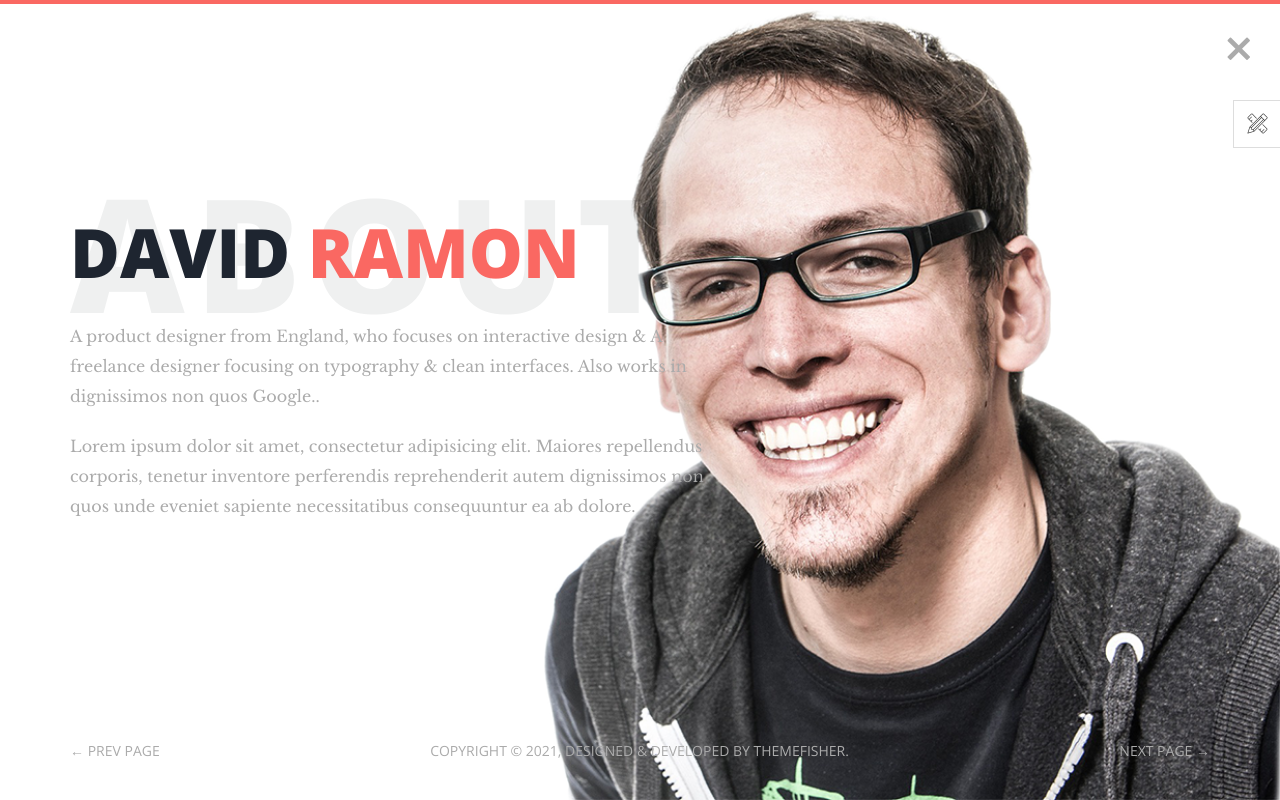
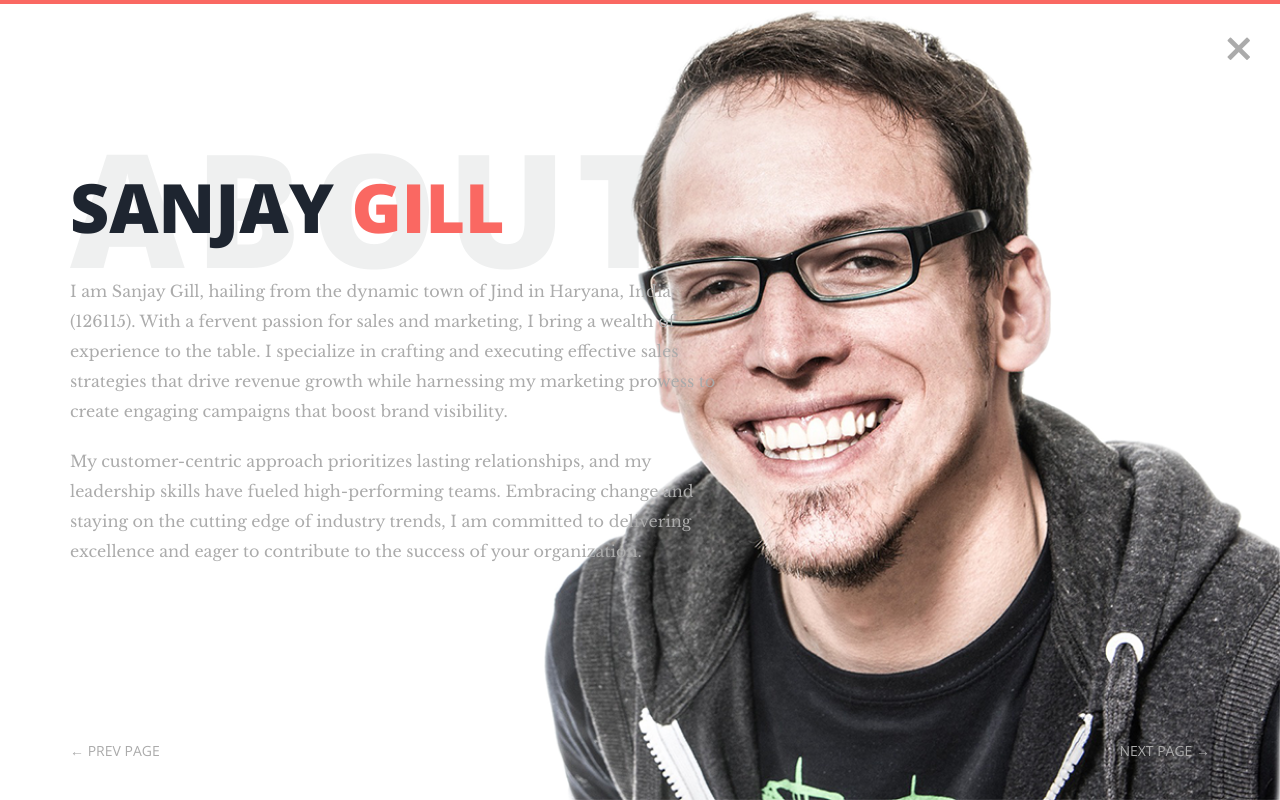
Before and after one commit to gillsanjay/sanjaygill.github.io, a plain HTML site: page welcome.html in a window 1280 px wide. Drawn offline with nearby package versions, Linux system fonts and the light colour scheme; files whose address does not match are found by name.

Commit message:
Update welcome.html

```diff
--- a/welcome.html
+++ b/welcome.html
@@ -1,38 +1,18 @@
-<!--
- // WEBSITE: https://themefisher.com
- // TWITTER: https://twitter.com/themefisher
- // FACEBOOK: https://www.facebook.com/themefisher
- // GITHUB: https://github.com/themefisher/
--->
-
-<!--
-THEME: Phantom - Bootstrap Portfolio Template
-VERSION: 1.0.0
-AUTHOR: Themefisher
-
-HOMEPAGE: https://themefisher.com/products/phantom-best-bootstrap-portfolio-template/
-DEMO: https://demo.themefisher.com/phantom/
-GITHUB: https://github.com/themefisher/Phantom-Bootstrap-Portfolio-Template
-
-WEBSITE: https://themefisher.com
-TWITTER: https://twitter.com/themefisher
-FACEBOOK: https://www.facebook.com/themefisher
--->
-
 <!DOCTYPE html>
 <html lang="zxx">
 <head>
 
   <!-- ** Basic Page Needs ** -->
   <meta charset="utf-8">
-  <title>Phantom - Bootstrap Portfolio Template</title>
+  <title>Sanjay Gill</title>
 
-  <!-- ** Mobile Specific Metas ** -->
-  <meta http-equiv="X-UA-Compatible" content="IE=edge">
-  <meta name="description" content="Portfolio HTML Template">
-  <meta name="viewport" content="width=device-width, initial-scale=1.0, maximum-scale=5.0">
-  <meta name="author" content="Themefisher">
-  <meta name="generator" content="Themefisher Html5 Portfolio Template v1.0">
+ <!-- ** Mobile Specific Metas ** -->
+ <meta http-equiv="X-UA-Compatible" content="IE=edge">
+ <meta name="description" content="Sanjay Gill Portfolio">
+ <meta name="viewport" content="width=device-width, initial-scale=1.0, maximum-scale=5.0">
+ <meta name="author" content="evil4samain">
+ <meta name="generator" content="Portfolio v1.0">
+
 
   <!-- Essential Stylesheets -->
   <link rel="stylesheet" href="https://fonts.googleapis.com/css?family=Libre+Baskerville:400,400i|Open+Sans:400,600,700,800">
@@ -62,7 +42,7 @@ FACEBOOK: https://www.facebook.com/themefisher
     <div class="loading-mask"></div>
   </div>
 
-  <div class="preview-wrapper">
+  <!-- <div class="preview-wrapper">
     <div class="switcher-head">
       <span>Style Switcher</span>
       <div class="switcher-trigger tf-tools"></div>
@@ -77,7 +57,7 @@ FACEBOOK: https://www.facebook.com/themefisher
         <li class="c3" data-color="yellow" title="Blue">Blue</li>
       </ul>
     </div>
-  </div>
+  </div> -->
 
 <main class="site-wrapper">
   <div class="pt-table">
@@ -94,9 +74,9 @@ FACEBOOK: https://www.facebook.com/themefisher
         <div class="row">
           <div class="col-xs-12 col-md-6 col-lg-7">
             <div class="page-title">
-              <h2>David <span class="primary">ramon</span> <span class="title-bg">About</span></h2>
-              <p>A product designer from England, who focuses on interactive design & A freelance designer focusing on typography & clean interfaces. Also works in dignissimos non quos Google..</p>
-              <p>Lorem ipsum dolor sit amet, consectetur adipisicing elit. Maiores repellendus corporis, tenetur inventore perferendis reprehenderit autem dignissimos non quos unde eveniet sapiente necessitatibus consequuntur ea ab dolore.</p>
+              <h2>SANJAY <span class="primary">Gill</span> <span class="title-bg">About</span></h2>
+              <p>I am Sanjay Gill, hailing from the dynamic town of Jind in Haryana, India (126115). With a fervent passion for sales and marketing, I bring a wealth of experience to the table. I specialize in crafting and executing effective sales strategies that drive revenue growth while harnessing my marketing prowess to create engaging campaigns that boost brand visibility. </p>
+              <p>My customer-centric approach prioritizes lasting relationships, and my leadership skills have fueled high-performing teams. Embracing change and staying on the cutting edge of industry trends, I am committed to delivering excellence and eager to contribute to the success of your organization.</p>
             </div>
           </div>
         </div> <!-- /.row -->
@@ -106,8 +86,8 @@ FACEBOOK: https://www.facebook.com/themefisher
   <div class="container">
     <div class="flex flex-middle space-between">
       <span class="prev-page"><a href="index.html" class="link">&larr; Prev Page</a></span>
-      <span class="copyright">Copyright &copy; 2021, Designed &amp; Developed by <a href="https://themefisher.com/">Themefisher</a>.</span>
-      <span class="next-page"><a href="about.html" class="link">Next Page &rarr;</a></span>
+      <!-- <span class="copyright"> &copy; 2021, Designed &amp; Developed by <a href="https://themefisher.com/">Themefisher</a>.</span> -->
+      <span class="copyright"><a href="about.html" class="link">Next Page &rarr;</a></span>
     </div>
   </div>
   <!-- /.page-nav -->
```
